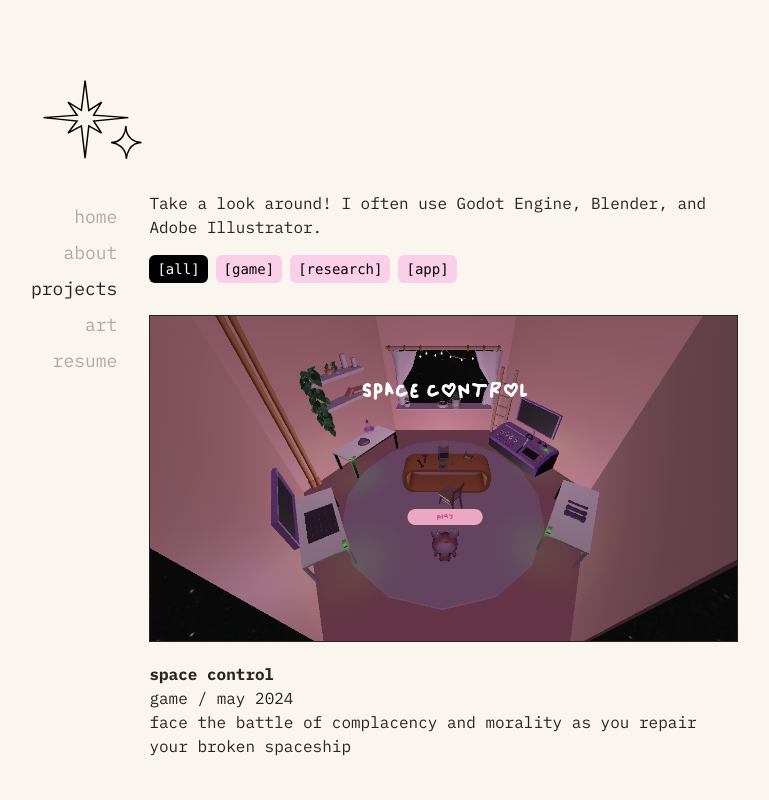
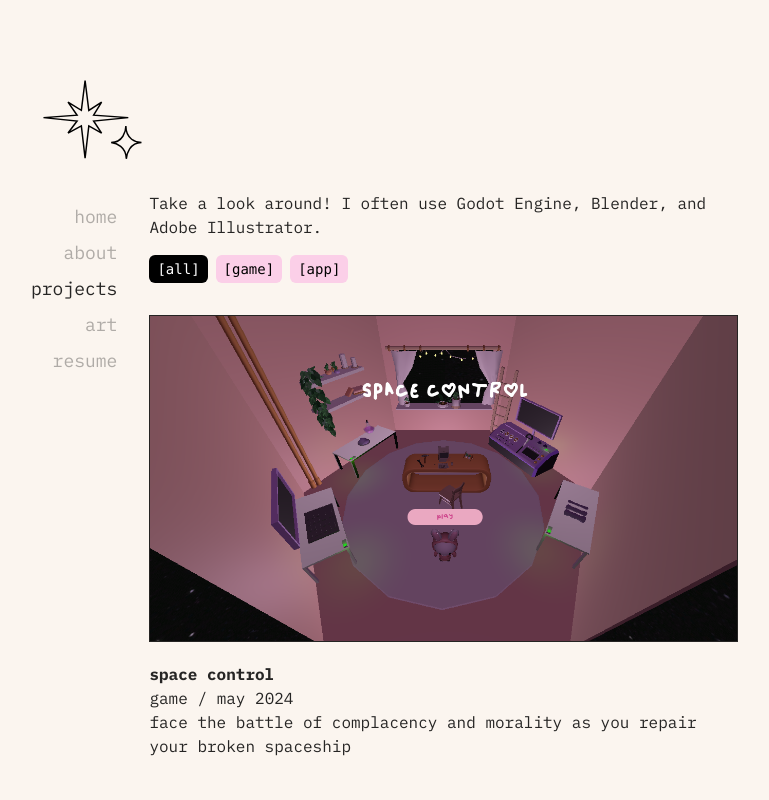
Before and after one commit to ruwkia/taylorsmith, a Next.js app: page /projects in a window 1280 px wide. Shown: the top 800 px of the page, without its empty margins (253-1022 px from the left). Built offline with nearby package versions, Linux system fonts and the light colour scheme.

Commit message:
Update projects.jsx

```diff
--- a/pages/projects.jsx
+++ b/pages/projects.jsx
@@ -54,7 +54,7 @@ export default function Projects() {
   const sections = projects['projects'];
   const [selectedType, setSelectedType] = useState('all');
   // Hardcode filter types to show app and maintain order
-  const allTypes = ['all', 'game', 'research', 'app'];
+  const allTypes = ['all', 'game', 'app'];
 
   return (
     <>
```
